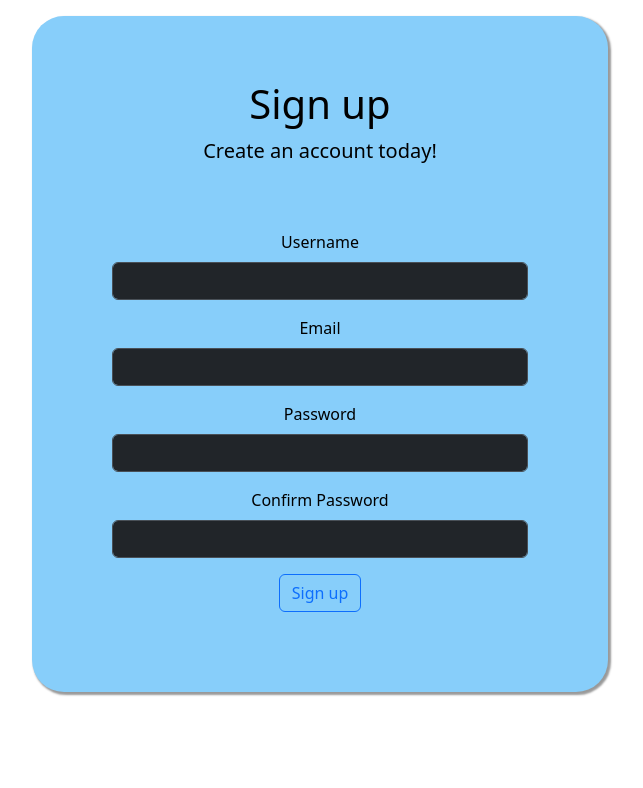
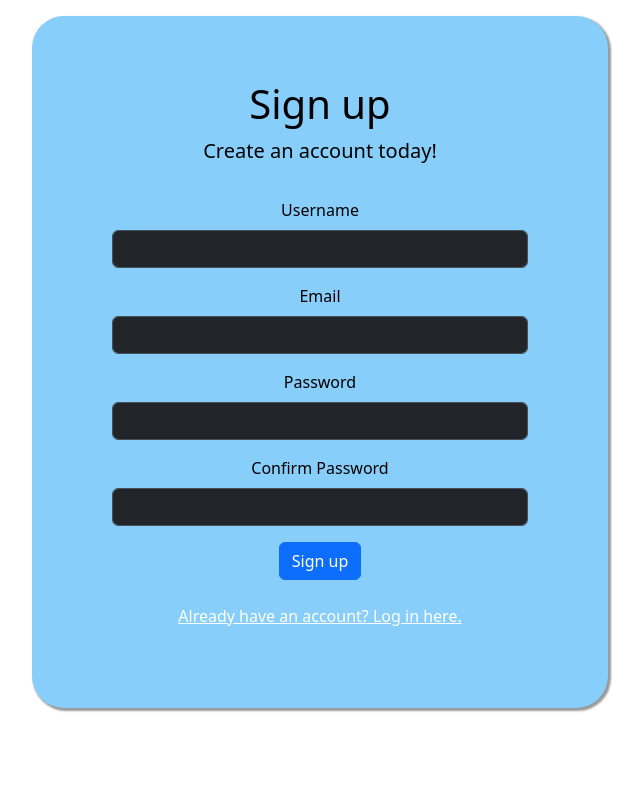
Before and after one commit to TobyJWalker/animal-tracker, a Flask app: page /signup in a window 1280 px wide. Shown: the part 54-842 px from the top of the page, without its empty margins (320-963 px from the left). Before the commit the page ends 750 px from the top, so only its background shows below. Run offline with Flask 3, Linux system fonts and the light colour scheme.

Commit message:
Updated some padding

```diff
--- a/templates/signup.html
+++ b/templates/signup.html
@@ -5,7 +5,7 @@
 {% block content %}
     <div class="container-sm" style="padding:2rem 5rem 5rem 5rem;color:black;background-color:lightskyblue;border-radius:2rem;max-width:36rem;box-shadow:2px 2px 2px 1px rgba(0,0,0,0.4);">
         <form action="/signup" method="post">
-            <div class="container-fluid" style="padding-bottom:3rem;padding-top:2rem;color:black;">
+            <div class="container-fluid" style="padding-bottom:1rem;padding-top:2rem;color:black;">
                 <h1>Sign up</h1>
                 <p class="lead">Create an account today!</p>
             </div>
@@ -45,7 +45,9 @@
                 {% endif %}
                 <input class="form-control" type="password" name="password-confirm" id="password-confirm" required>
             </div>
-            <button class="btn btn-outline-primary" type="submit" id="sign-up-button">Sign up</button>
+            <button class="btn btn-primary" type="submit" id="sign-up-button">Sign up</button>
         </form>
+        <br>
+        <a href="/login" style="color:white;">Already have an account? Log in here.</a>
     </div>
 {% endblock %}
```
